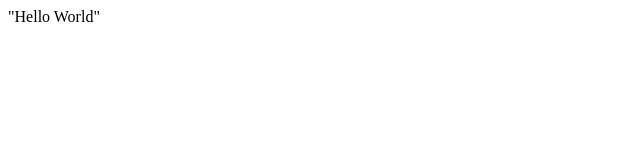
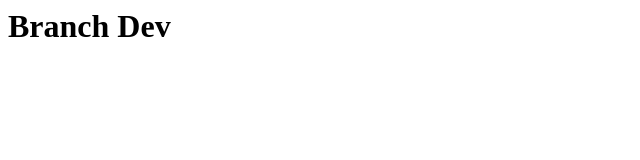
Before and after one commit to valentinoreynaldi/sialterra, a plain HTML site: page index.html in a window 1280 px wide. Shown: the whole page, without its empty margins (0-640 px from the left). Drawn offline with Linux system fonts and the light colour scheme.

Commit message:
tag h1 developer

```diff
--- a/index.html
+++ b/index.html
@@ -1,5 +1,6 @@
 <html>
+    <title>COBACOBA</title>
     <body>
-        "Hello World"
+        <h1>Branch Dev</h1>
     </body>
 </html>
```
